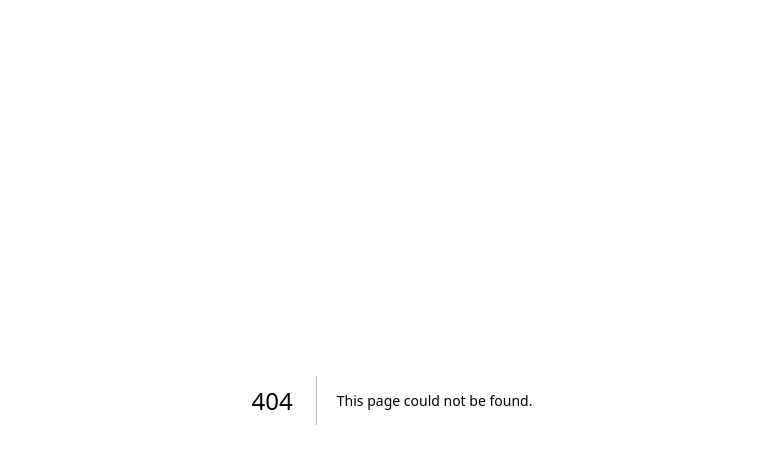
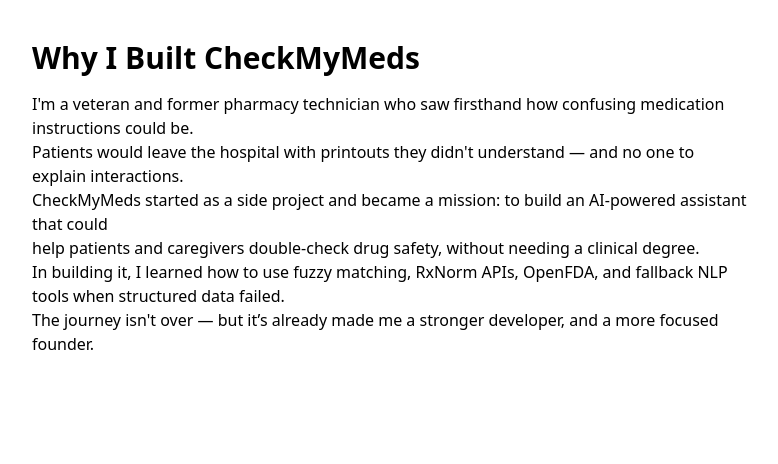
Before and after one commit to paulcyi/paulyi-tailwind-portfolio, a Next.js app: page /blog/why-i-built-checkmymeds in a window 1280 px wide. Before the commit this address had no page. Shown: the top 464 px of the page, without its empty margins (248-1026 px from the left). Built offline with nearby package versions, Linux system fonts and the light colour scheme.

Commit message:
feat(blog): add dynamic blog routes

```diff
--- /dev/null
+++ b/app/blog/[slug]/page.js
@@ -0,0 +1,34 @@
+export default function BlogPost({ params }) {
+  const { slug } = params;
+
+  const posts = {
+    "why-i-built-checkmymeds": {
+      title: "Why I Built CheckMyMeds",
+      content: `
+        I'm a veteran and former pharmacy technician who saw firsthand how confusing medication instructions could be.
+        Patients would leave the hospital with printouts they didn't understand — and no one to explain interactions.
+
+        CheckMyMeds started as a side project and became a mission: to build an AI-powered assistant that could
+        help patients and caregivers double-check drug safety, without needing a clinical degree.
+
+        In building it, I learned how to use fuzzy matching, RxNorm APIs, OpenFDA, and fallback NLP tools when structured data failed.
+
+        The journey isn't over — but it’s already made me a stronger developer, and a more focused founder.`
+    }
+  };
+
+  const post = posts[slug];
+
+  if (!post) return <div className="p-6">Post not found.</div>;
+
+  return (
+    <main className="max-w-3xl mx-auto px-6 py-10">
+      <h1 className="text-3xl font-bold mb-4">{post.title}</h1>
+      <article className="prose prose-neutral dark:prose-invert">
+        {post.content.split('\n').map((line, i) => (
+          <p key={i}>{line.trim()}</p>
+        ))}
+      </article>
+    </main>
+  );
+}
--- /dev/null
+++ b/app/blog/page.js
@@ -0,0 +1,18 @@
+export default function BlogIndex() {
+  return (
+    <main className="max-w-3xl mx-auto px-6 py-10">
+      <h1 className="text-3xl font-bold mb-6">Blog</h1>
+      <ul className="space-y-4">
+        <li>
+          <a href="/blog/why-i-built-checkmymeds" className="text-xl text-blue-600 hover:underline">
+            Why I Built CheckMyMeds
+          </a>
+          <p className="text-sm text-gray-600 dark:text-gray-400">
+            Reflections on building my first real-world health AI tool as a veteran.
+          </p>
+        </li>
+        {/* Add more posts here as needed */}
+      </ul>
+    </main>
+  );
+}
```
